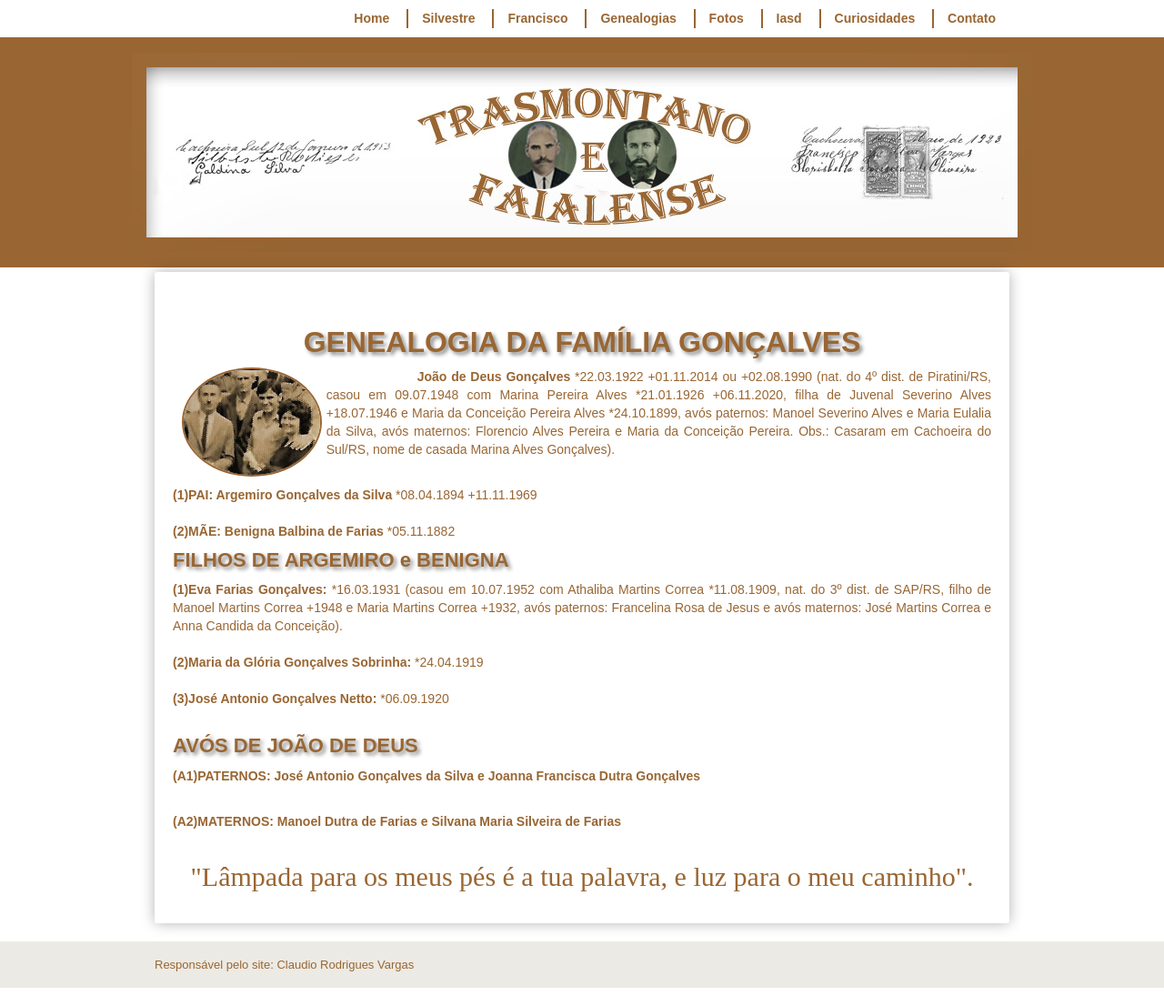
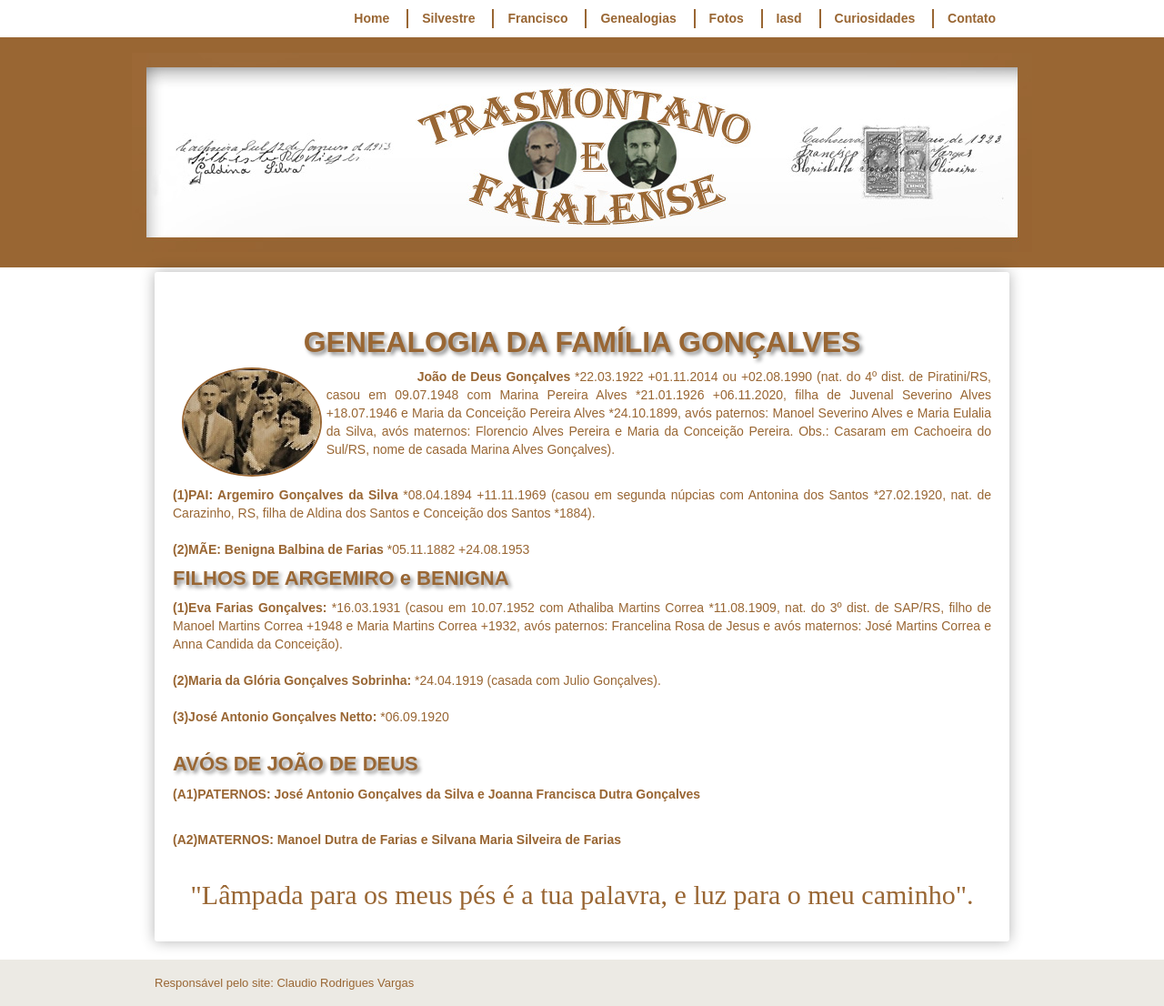
Before and after one commit to claudiovargas1955/claudiovargas1955.github.io, a Jekyll site: the page built from _pages/familia-gonçalves.html, in a window 1280 px wide. Shown: the whole page at 91% size. Built offline with Jekyll 4.4.1, drawn with Linux system fonts in a browser that asks for light colours; some web fonts are replaced.

Commit message:
Update familia-gonçalves.html

```diff
--- a/_pages/familia-gonçalves.html
+++ b/_pages/familia-gonçalves.html
@@ -99,15 +99,16 @@ details[open] summary {color:#996633;
 Pereira Alves *21.01.1926 +06.11.2020, filha de Juvenal Severino Alves +18.07.1946 e Maria da Conceição Pereira Alves *24.10.1899, avós paternos: Manoel Severino Alves
 e Maria Eulalia da Silva, avós maternos: Florencio Alves Pereira e Maria da Conceição Pereira. Obs.: Casaram em Cachoeira do Sul/RS, nome de casada Marina Alves
 Gonçalves).<br><br>
-<p><b>(1)PAI: Argemiro Gonçalves da Silva </b>*08.04.1894 +11.11.1969 <br><br>
+<p><b>(1)PAI: Argemiro Gonçalves da Silva </b>*08.04.1894 +11.11.1969 (casou em segunda núpcias com Antonina dos Santos *27.02.1920, nat. de Carazinho, RS, filha
+de Aldina dos Santos e Conceição dos Santos *1884).<br><br>
 
-<b>(2)MÃE: Benigna Balbina de Farias </b>*05.11.1882<br>
+<b>(2)MÃE: Benigna Balbina de Farias </b>*05.11.1882 +24.08.1953<br>
 
 <h4>FILHOS DE ARGEMIRO e BENIGNA</h4>
 <p><b>(1)Eva Farias Gonçalves: </b>*16.03.1931 (casou em 10.07.1952 com Athaliba Martins Correa *11.08.1909, nat. do 3º dist. de SAP/RS, filho de Manoel Martins
 Correa +1948 e Maria Martins Correa +1932, avós paternos: Francelina Rosa de Jesus e avós maternos: José Martins Correa e Anna Candida da Conceição). <br><br>
 
-<b>(2)Maria da Glória Gonçalves Sobrinha: </b>*24.04.1919<br><br>
+<b>(2)Maria da Glória Gonçalves Sobrinha: </b>*24.04.1919 (casada com Julio Gonçalves).<br><br>
 
 <b>(3)José Antonio Gonçalves Netto: </b>*06.09.1920<br><br>
 
```
